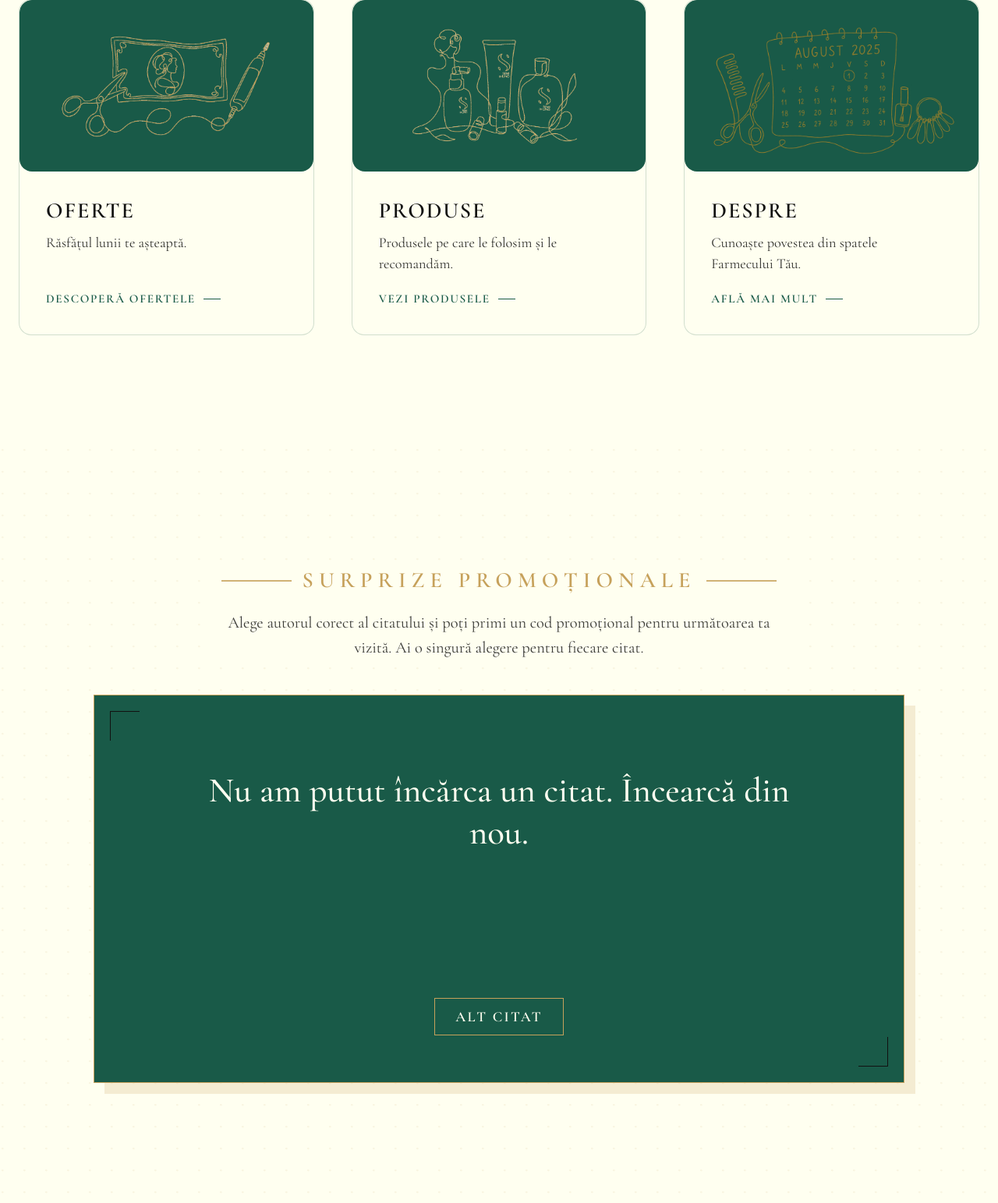
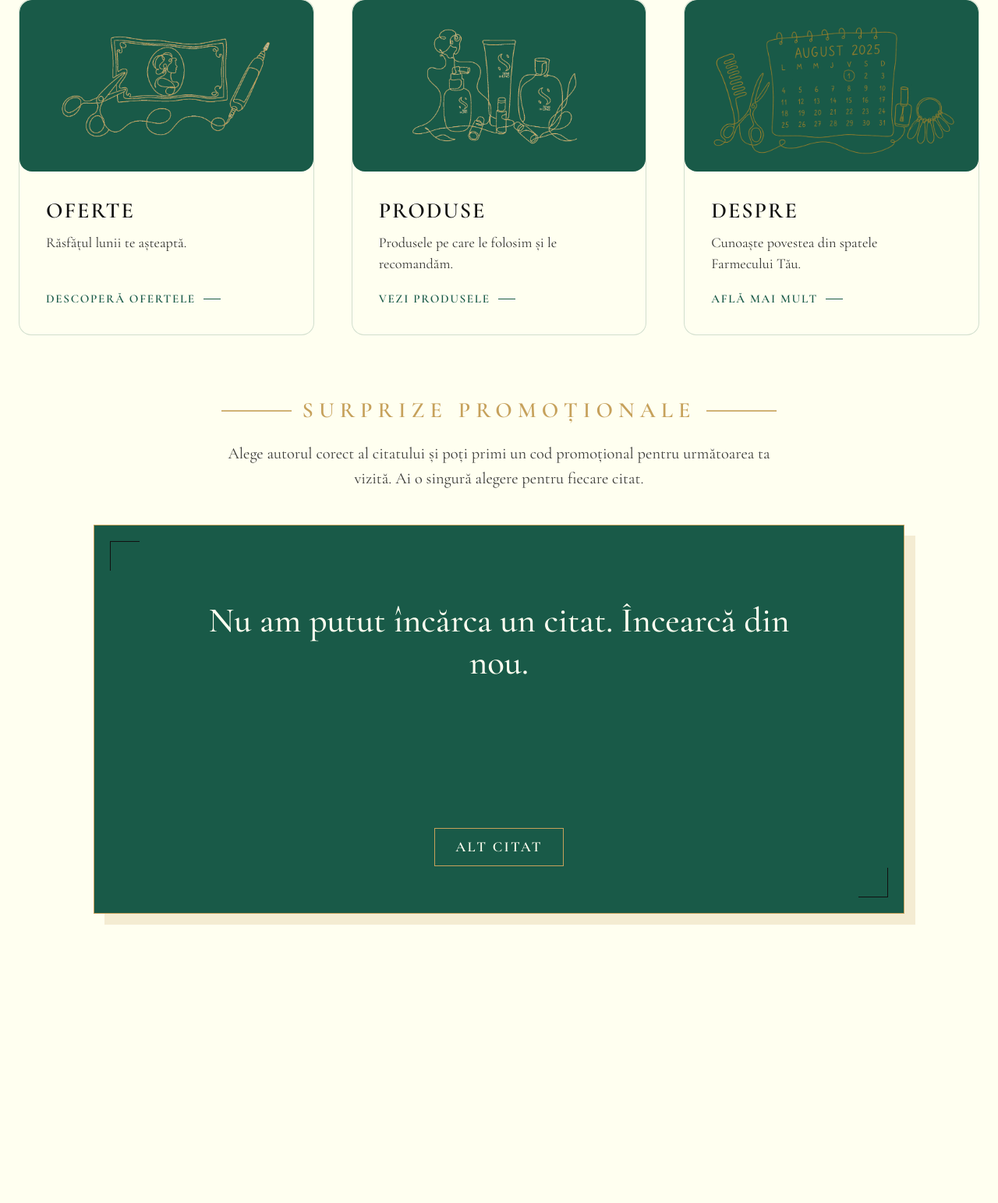
Before and after one commit to ionelacioanca/Farmecul-Tau, a PHP site: page / in a window 1280 px wide. Shown: the part 948-2491 px from the top of the page at 78% size. After the commit the page ends 2134 px from the top, so only its background shows below. Run offline with PHP 8.4, Linux system fonts and the light colour scheme; data that the repository does not hold is empty; some web fonts are replaced.

Commit message:
UI for quote game

```diff
--- a/css/style.css
+++ b/css/style.css
@@ -463,11 +463,9 @@ body {
 
 .beauty-game {
 	position: relative;
+	margin-top: clamp(-220px, -17vw, -140px);
 	padding: clamp(96px, 12vw, 156px) 24px clamp(96px, 12vw, 156px);
-	background:
-		radial-gradient(circle at 12% 22%, rgba(198, 161, 91, 0.1) 0 1px, transparent 1.5px),
-		var(--ivory);
-	background-size: 28px 28px, auto;
+	background: transparent;
 }
 
 .beauty-game-shell {
@@ -702,6 +700,7 @@ body {
 		padding: 16px;
 	}
 	.beauty-game {
+		margin-top: -106px;
 		padding: 76px 14px 92px;
 	}
 	.beauty-game-heading {
```
